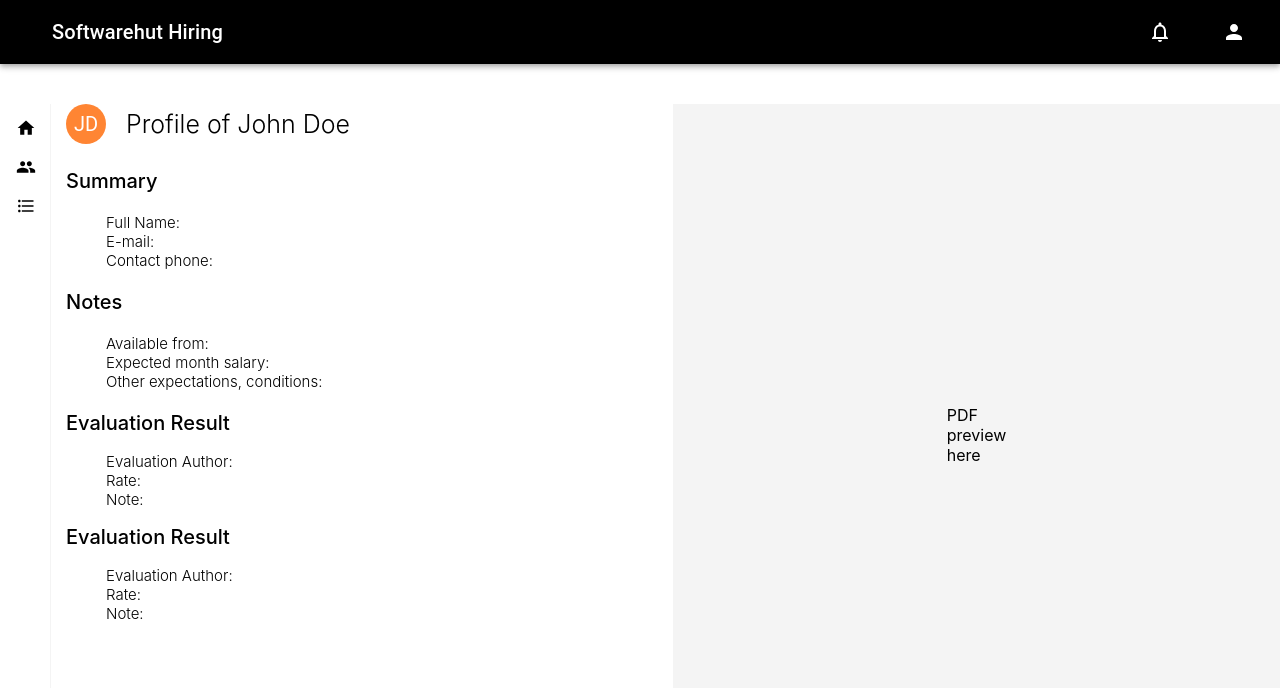
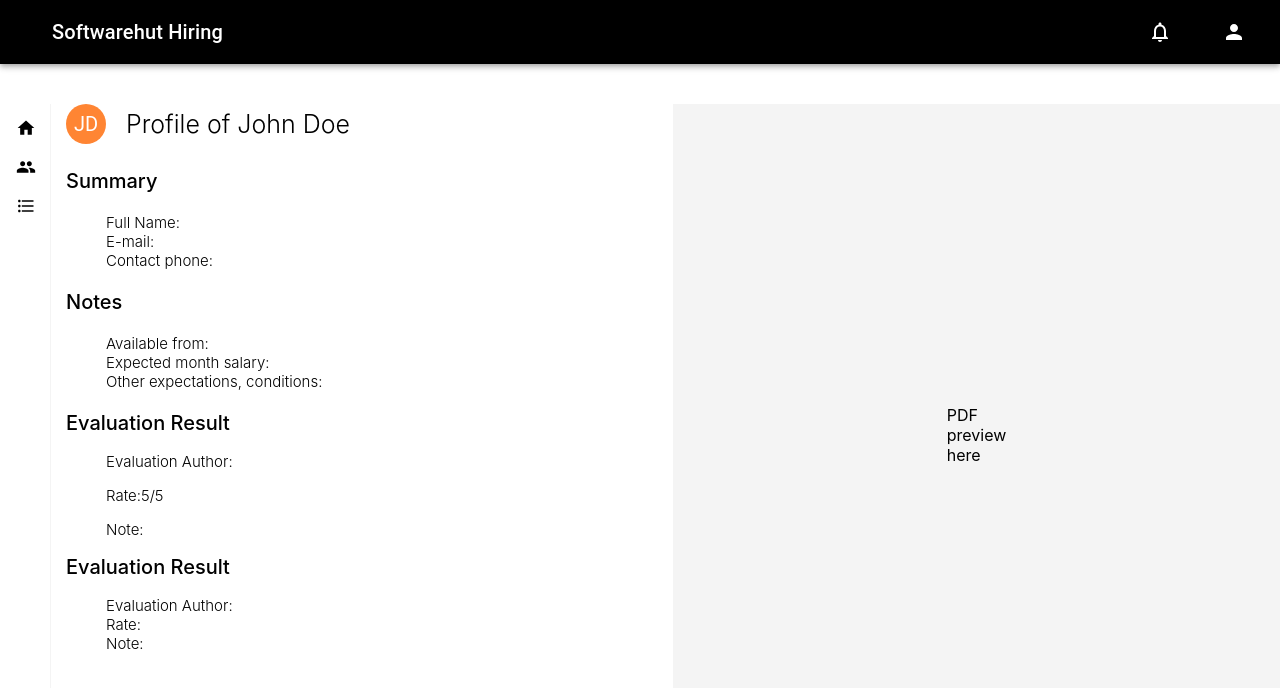
Before and after one commit to softwarehutpl/HeRo-frontend-2, a React (Create React App) app: page /profile in a window 1280 px wide. Shown: the top 688 px of the page. Built offline with nearby package versions, Linux system fonts and the light colour scheme; no server answers.

Commit message:
added rate wrapper

```diff
--- a/src/modules/profile/ProfileStyles.tsx
+++ b/src/modules/profile/ProfileStyles.tsx
@@ -21,3 +21,7 @@ export const CustomSecondHeading = styled('h2')`
     font-weight: 500;
     font-size: 20px;
 `;
+
+export const CustomRateWrapper = styled('div')`
+    display: flex;
+`;
--- a/src/modules/profile/evaluationhr/EvaluationHr.tsx
+++ b/src/modules/profile/evaluationhr/EvaluationHr.tsx
@@ -1,5 +1,5 @@
 import React from "react";
-import { CustomList, CustomListElement, CustomSecondHeading } from "../ProfileStyles";
+import { CustomList, CustomListElement, CustomRateWrapper, CustomSecondHeading } from "../ProfileStyles";
 
 function EvaluationHr() {
     return (
@@ -9,7 +9,12 @@ function EvaluationHr() {
             </CustomSecondHeading>
             <CustomList>
                     <CustomListElement>Evaluation Author: </CustomListElement>
-                    <CustomListElement>Rate: </CustomListElement>
+                    <CustomListElement>
+                        <CustomRateWrapper>
+                            <p>Rate:</p>
+                            <p>5/5</p>
+                        </CustomRateWrapper>
+                    </CustomListElement>
                     <CustomListElement>Note: </CustomListElement>
             </CustomList>
         </div>
```
